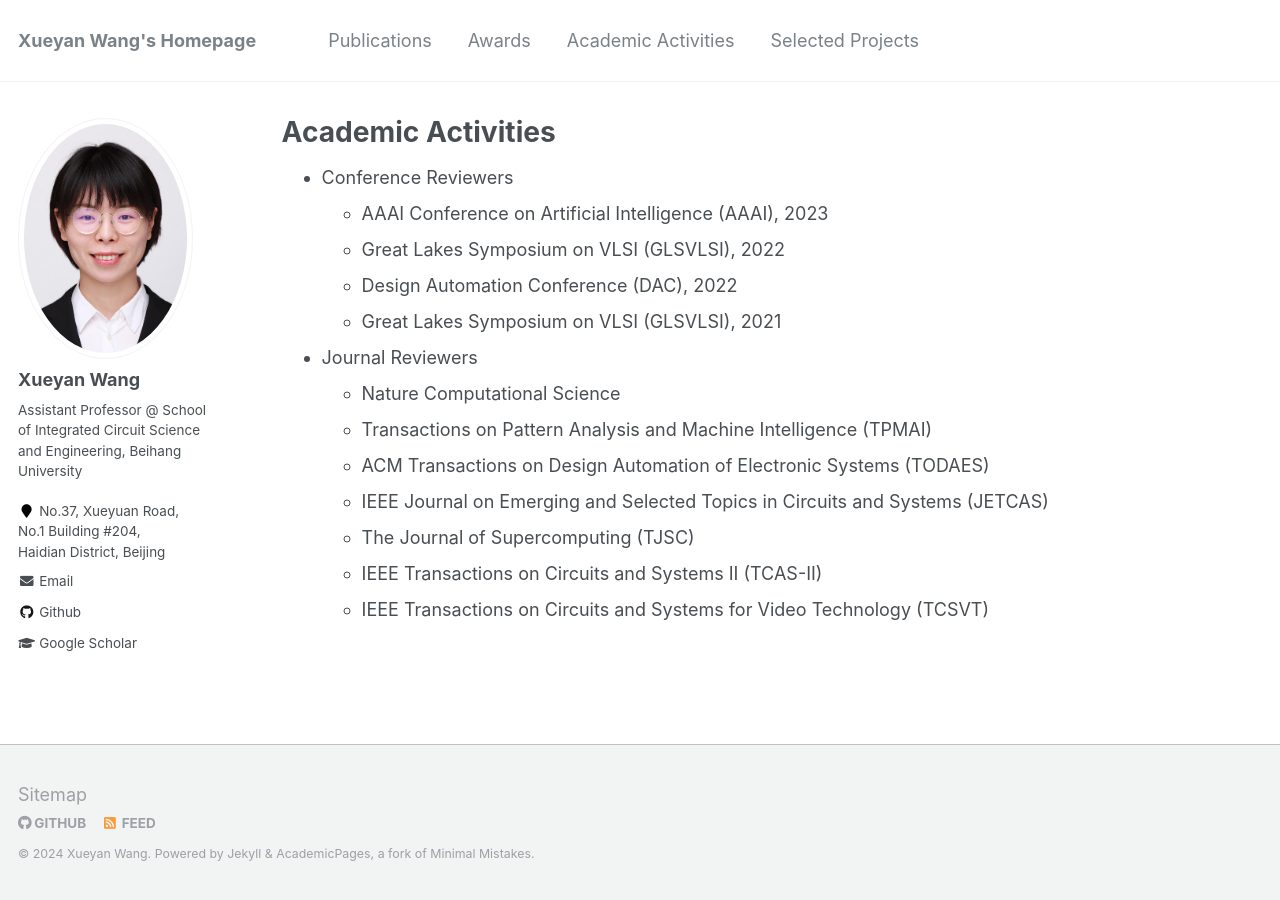
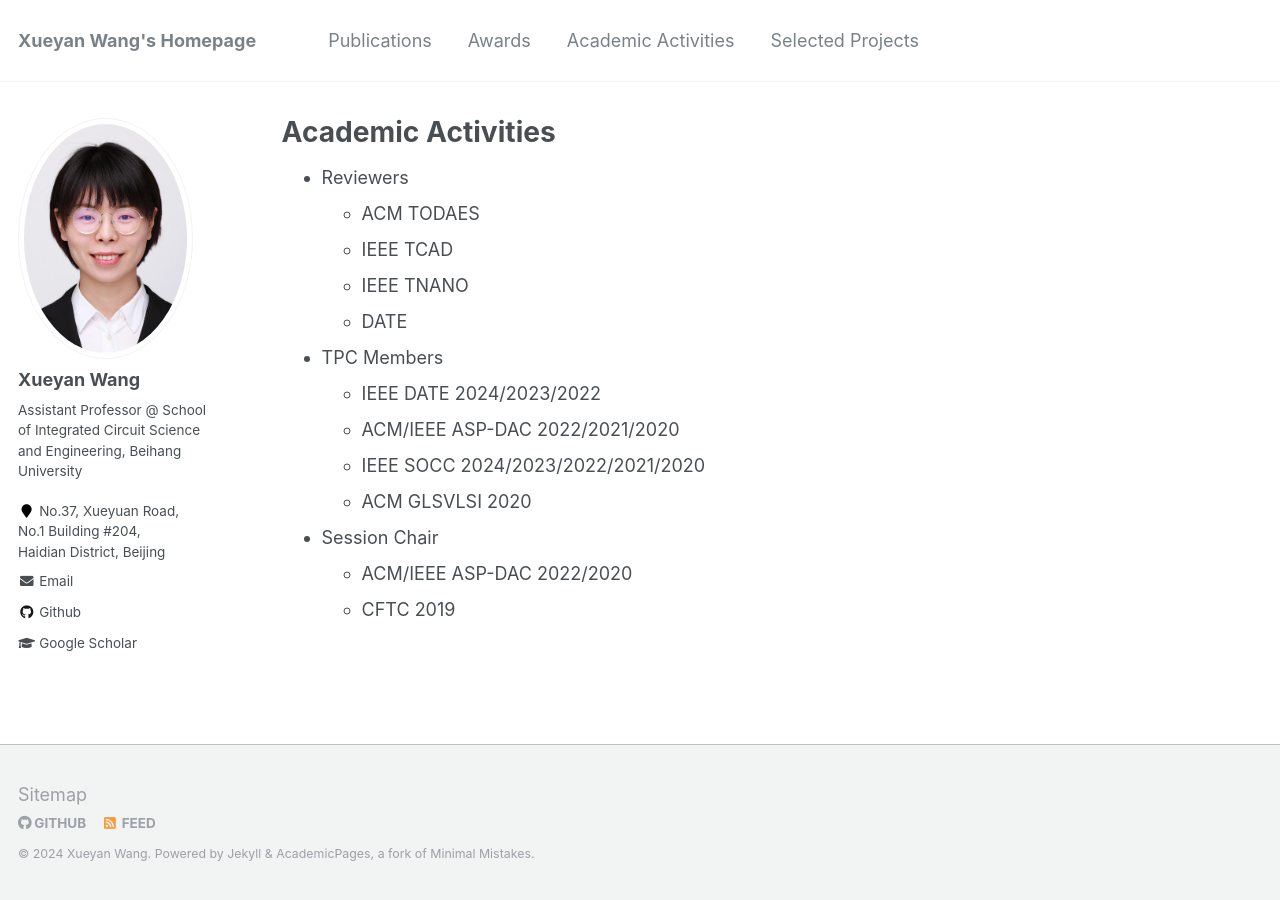
Before and after one commit to xywangbuaa/xywang.github.io, a Jekyll site: the page built from _pages/academic-activities.md, in a window 1280 px wide. Built offline with Jekyll 4.4.1, drawn with Linux system fonts in a browser that asks for light colours.

Commit message:
Update academic-activities.md

```diff
--- a/_pages/academic-activities.md
+++ b/_pages/academic-activities.md
@@ -9,18 +9,18 @@ redirect_from:
 
 <!-- {% include base_path %} -->
 
-* Conference Reviewers
-  * AAAI Conference on Artificial Intelligence (AAAI), 2023
-  * Great Lakes Symposium on VLSI (GLSVLSI), 2022
-  * Design Automation Conference (DAC), 2022
-  * Great Lakes Symposium on VLSI (GLSVLSI), 2021
+* Reviewers
+  * ACM TODAES
+  * IEEE TCAD
+  * IEEE TNANO
+  * DATE
 
+* TPC Members
+  * IEEE DATE 2024/2023/2022
+  * ACM/IEEE ASP-DAC 2022/2021/2020
+  * IEEE SOCC 2024/2023/2022/2021/2020
+  * ACM GLSVLSI 2020
 
-* Journal Reviewers
-  * Nature Computational Science
-  * Transactions on Pattern Analysis and Machine Intelligence (TPMAI)
-  * ACM Transactions on Design Automation of Electronic Systems (TODAES)
-  * IEEE Journal on Emerging and Selected Topics in Circuits and Systems (JETCAS)
-  * The Journal of Supercomputing (TJSC)
-  * IEEE Transactions on Circuits and Systems II (TCAS-II)
-  * IEEE Transactions on Circuits and Systems for Video Technology (TCSVT)
+* Session Chair
+  * ACM/IEEE ASP-DAC 2022/2020
+  * CFTC 2019
```
